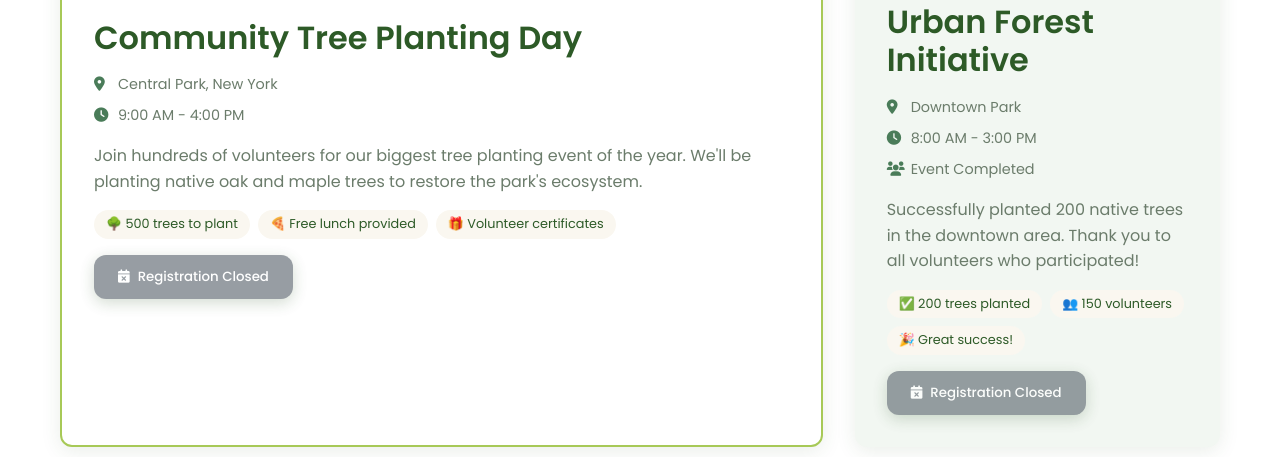
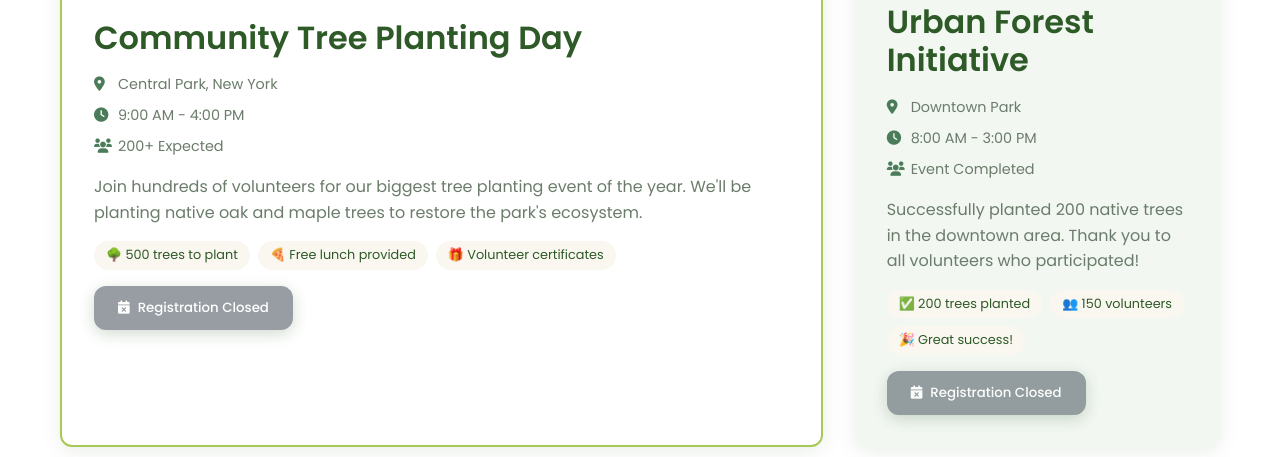
Before and after one commit to shampatil23/Green, a plain HTML site: page index.html in a window 1280 px wide. Shown: the part 5836-6293 px from the top of the page. Drawn offline with nearby package versions, Linux system fonts and the light colour scheme; no server answers.

Commit message:
Update index.html

```diff
--- a/index.html
+++ b/index.html
@@ -402,6 +402,7 @@
                         <div class="event-meta">
                             <span><i class="fas fa-map-marker-alt"></i> Central Park, New York</span>
                             <span><i class="fas fa-clock"></i> 9:00 AM - 4:00 PM</span>
+                            <span><i class="fas fa-users"></i> 200+ Expected</span>
                         </div>
                         <p>Join hundreds of volunteers for our biggest tree planting event of the year. We'll be planting native oak and maple trees to restore the park's ecosystem.</p>
                         <div class="event-highlights">
```
